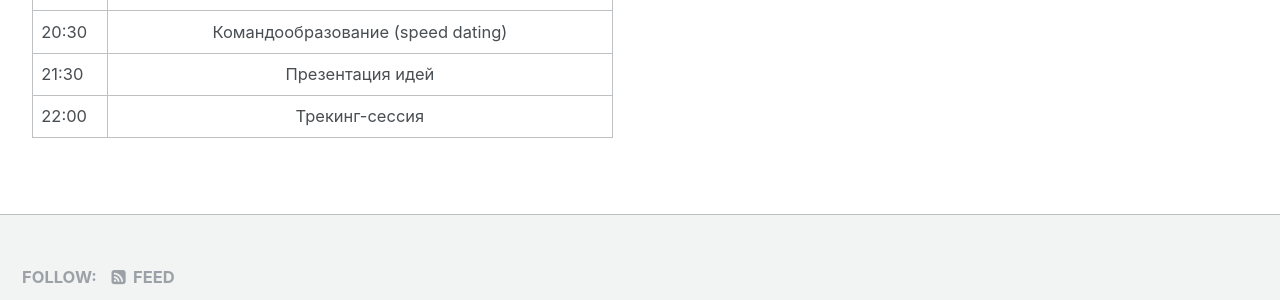
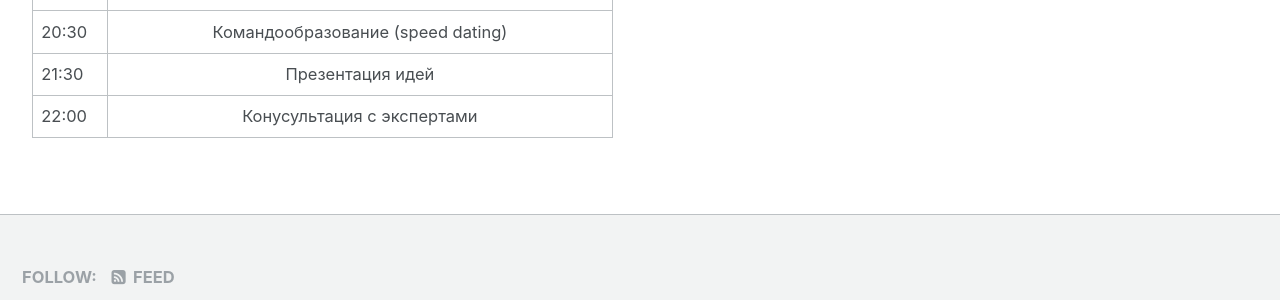
Before and after one commit to TapMenu/4lift.github.io, a Jekyll site: the page built from _pages/strhack1.md, in a window 1280 px wide and 900 px high, scrolled down 3894 px. Shown: the part 530-830 px from the top of the window. Built offline with Jekyll 4.4.1, drawn with Linux system fonts in a browser that asks for light colours.

Commit message:
Update strhack1.md

```diff
--- a/_pages/strhack1.md
+++ b/_pages/strhack1.md
@@ -162,7 +162,7 @@ sposnors:
 | 20:00 | Начало Хакатона       |
 | 20:30 | Командообразование (speed dating)       |
 | 21:30 | Презентация идей       |
-| 22:00 | Трекинг-сессия      |
+| 22:00 | Конусультация с экспертами       |
 |=============================|
 {:.programma}
 
```
